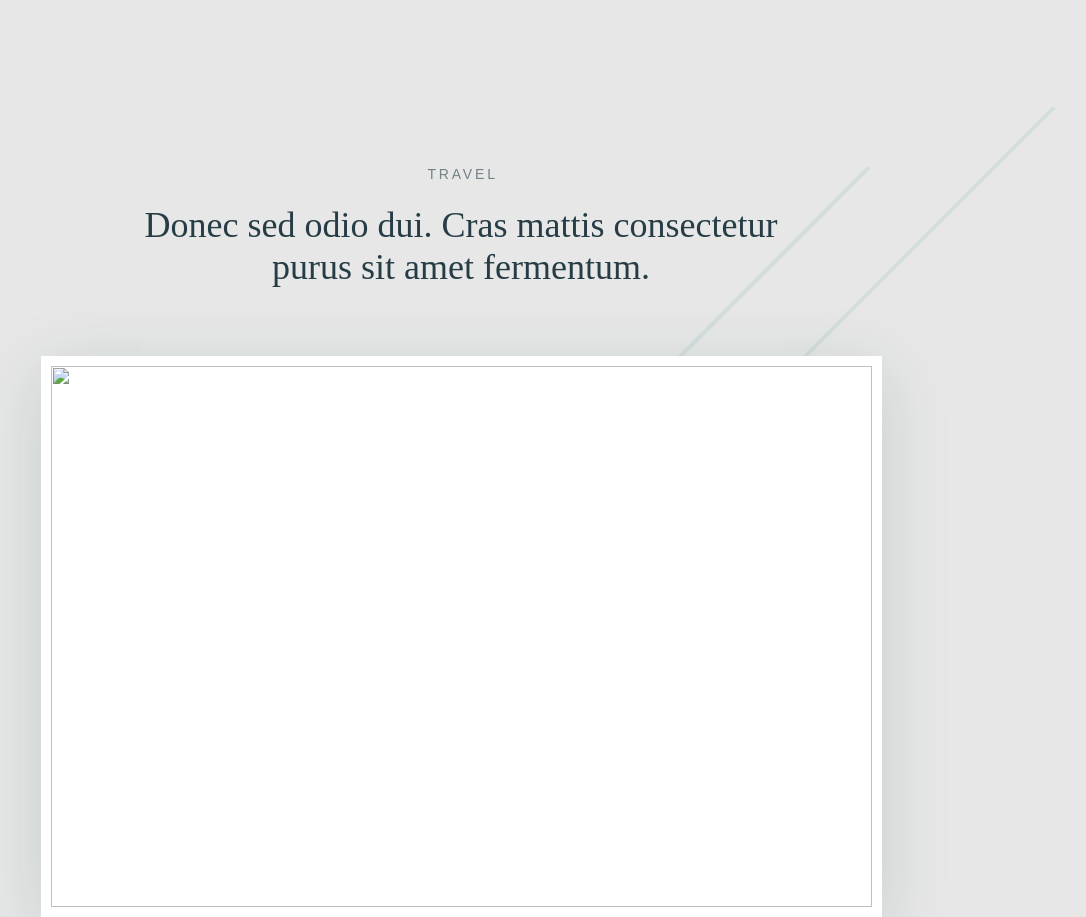
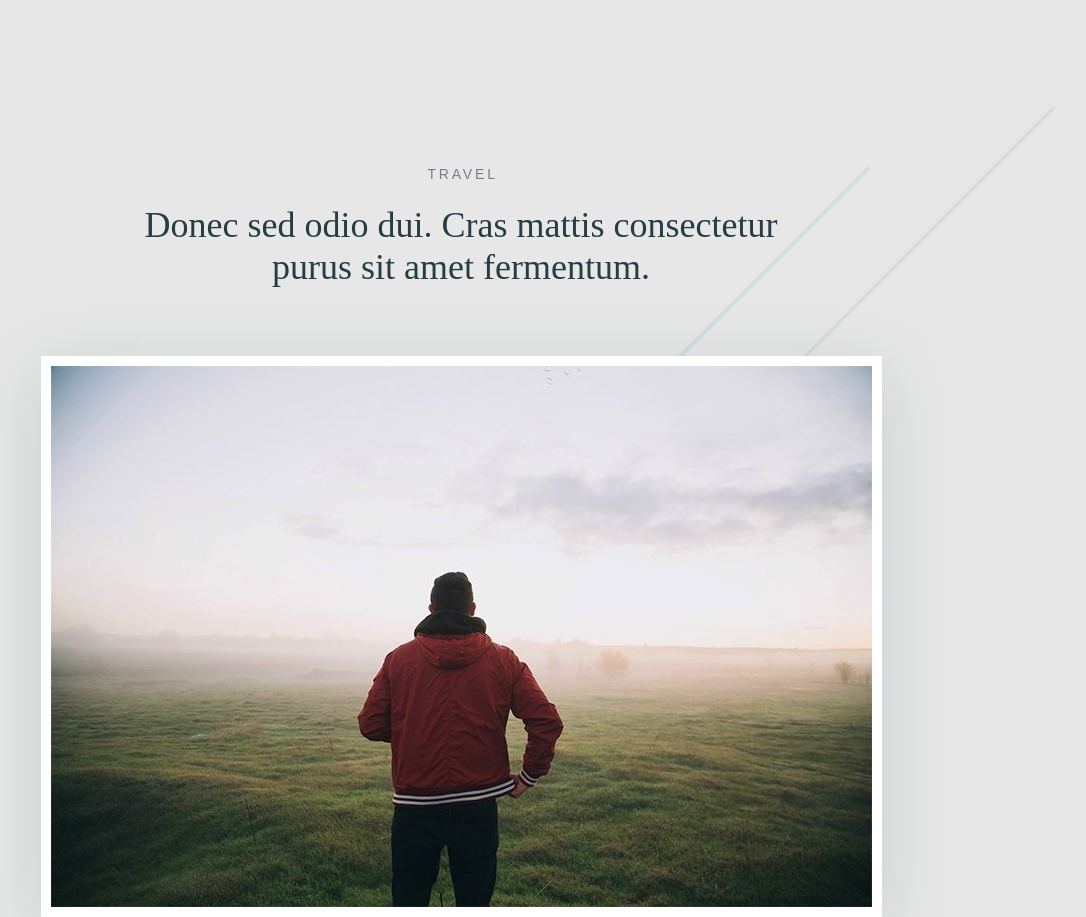
Before and after one commit to KatOlista/freel_css5, a plain HTML site: page index.html in a window 1280 px wide. Shown: the top 917 px of the page, without its empty margins (134-1220 px from the left). Drawn offline with Linux system fonts and the light colour scheme.

Commit message:
Update index.html

```diff
--- a/index.html
+++ b/index.html
@@ -20,7 +20,7 @@
 					<h1>Donec sed odio dui. Cras mattis consectetur purus sit amet fermentum.</h1>
 				</div>
 				<div class="block__image">
-					<img src="../css-5/img/light_man_copy_26.jpg" alt="">
+					<img src="./img/light_man_copy_26.jpg" alt="">
 				</div>
 				<div class="block__info">
 					<p class="block__info-info">Donec aredsed odio dui. Morbi leo risus, porta ac consectetur ac,
```
